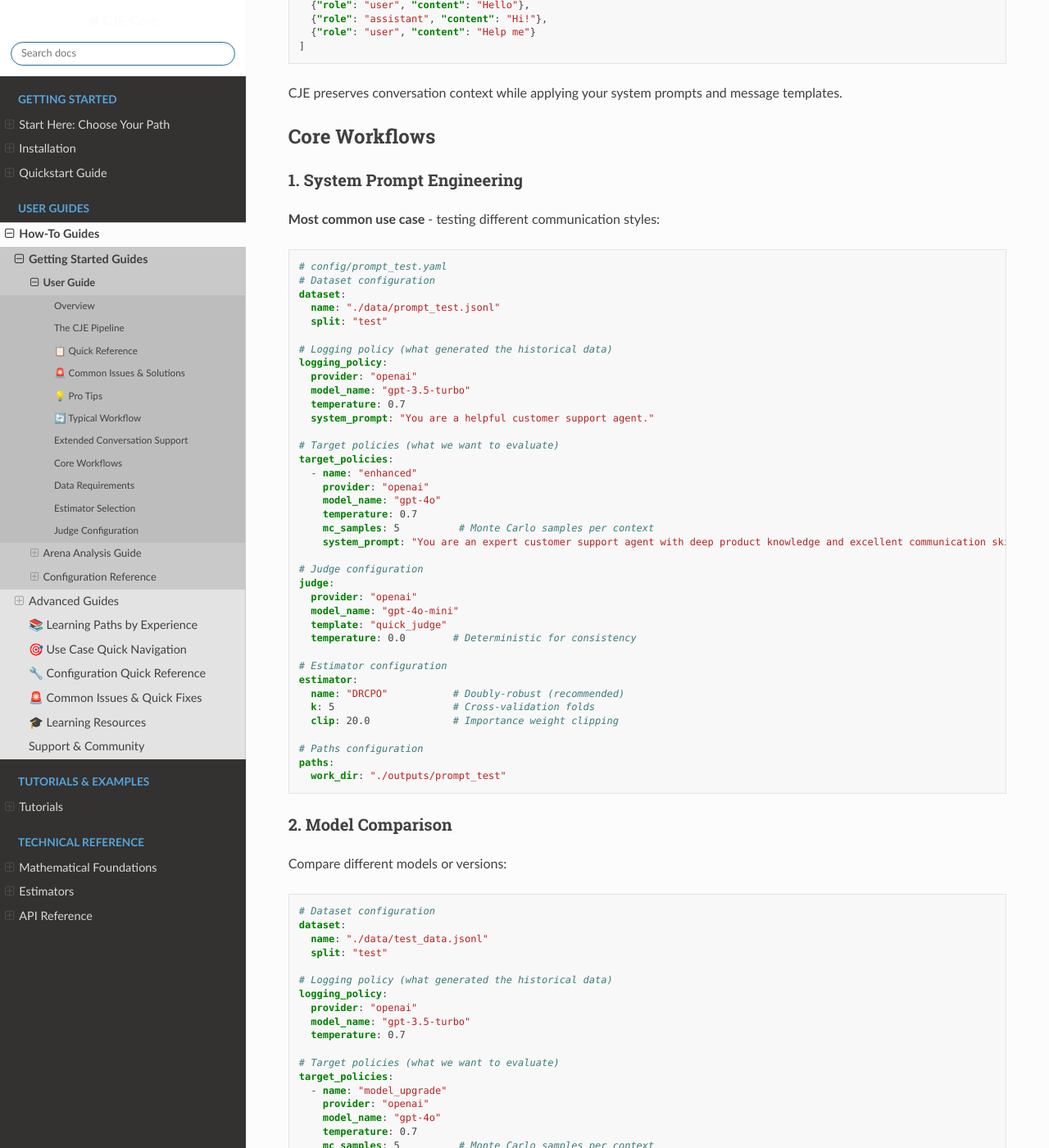
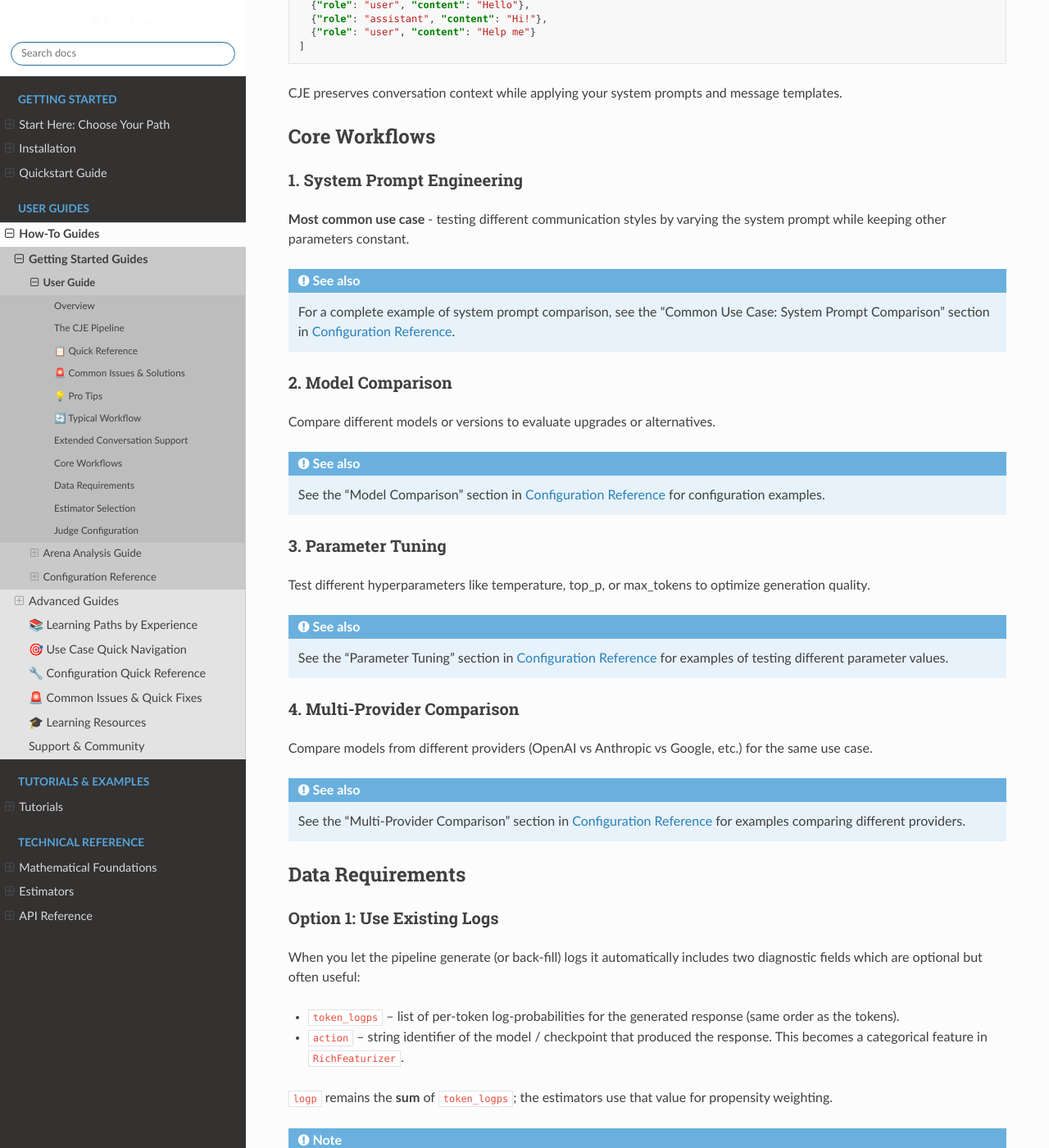
Before and after one commit to fondutech/causal-judge-evaluation, a Sphinx documentation site: the page built from docs/guides/user_guide.rst, in a window 1280 px wide and 1400 px high, scrolled down 3746 px. Shown: the whole window at 82% size. Built offline with Sphinx 7.4.7 and the Read the Docs theme 3.1.0, drawn with Linux system fonts in a browser that asks for light colours; pages that are not in the unit, such as notebooks, are missing from menus; some of the changed text lies outside the part shown.

Commit message:
Reorganize documentation for better structure and clarity
Major improvements:
1. Removed duplicate configuration examples from quickstart, user_guide, and custom_components
   - All configuration examples now centralized in configuration_reference.rst
   - Other guides link to it instead of duplicating content

2. Reorganized documentation structure:
   - Moved teacher_forcing.rst to docs/developer/ (too technical for general guides)
   - Moved oracle_analysis.rst to docs/guides/validation/ (specialized topic)
   - Removed auto-generated API docs for test fixtures and mocks (11 files)

3. Updated all cross-references to reflect new locations

4. Simplified configuration examples in guides:
   - Replaced full configs with minimal examples and links
   - Removed redundant policy configurations
   - Focused each guide on its specific topic

This makes the documentation more maintainable and easier to navigate,
with clear separation between user guides and developer documentation.

🤖 Generated with [Claude Code](https://claude.ai/code)

Co-Authored-By: Claude <noreply@anthropic.com>

```diff
--- a/docs/guides/configuration_reference.rst
+++ b/docs/guides/configuration_reference.rst
@@ -190,7 +190,7 @@ CJE supports the following providers for models and judges:
      - None (testing only)
 
 .. important::
-   **Teacher Forcing Support**: Only ``fireworks`` (confirmed) and ``together`` (unconfirmed) currently support the completions API required for teacher forcing. Other providers can only use generation-time log probabilities. See :doc:`teacher_forcing` for critical details about log probability consistency.
+   **Teacher Forcing Support**: Only ``fireworks`` (confirmed) and ``together`` (unconfirmed) currently support the completions API required for teacher forcing. Other providers can only use generation-time log probabilities. See :doc:`../developer/teacher_forcing` for critical details about log probability consistency.
 
 📋 Complete Parameter Reference
 ------------------------------
--- a/docs/guides/index.rst
+++ b/docs/guides/index.rst
@@ -33,8 +33,7 @@ Advanced Guides
    :caption: Specialized Topics
 
    weight_processing
-   teacher_forcing
-   oracle_analysis
+   validation/oracle_analysis
    trajectory_methods
    custom_components
 
@@ -53,7 +52,7 @@ Advanced Guides
 
    1. :doc:`arena_analysis` - Large-scale evaluation workflows
    2. :doc:`weight_processing` - Performance optimization and debugging
-   3. :doc:`oracle_analysis` - High-precision validation techniques
+   3. :doc:`validation/oracle_analysis` - High-precision validation techniques
 
 **🔬 Advanced User (1+ months)**
    Need custom solutions or deep technical understanding
--- a/docs/guides/user_guide.rst
+++ b/docs/guides/user_guide.rst
@@ -203,179 +203,34 @@ Core Workflows
 1. System Prompt Engineering
 ~~~~~~~~~~~~~~~~~~~~~~~~~~~~
 
-**Most common use case** - testing different communication styles:
+**Most common use case** - testing different communication styles by varying the system prompt while keeping other parameters constant.
 
-.. code-block:: yaml
-
-   # config/prompt_test.yaml
-   # Dataset configuration
-   dataset:
-     name: "./data/prompt_test.jsonl"
-     split: "test"
-
-   # Logging policy (what generated the historical data)
-   logging_policy:
-     provider: "openai"
-     model_name: "gpt-3.5-turbo"
-     temperature: 0.7
-     system_prompt: "You are a helpful customer support agent."
-
-   # Target policies (what we want to evaluate)
-   target_policies:
-     - name: "enhanced"
-       provider: "openai"
-       model_name: "gpt-4o"
-       temperature: 0.7
-       mc_samples: 5          # Monte Carlo samples per context
-       system_prompt: "You are an expert customer support agent with deep product knowledge and excellent communication skills."
-
-   # Judge configuration
-   judge:
-     provider: "openai"
-     model_name: "gpt-4o-mini"
-     template: "quick_judge"
-     temperature: 0.0        # Deterministic for consistency
-
-   # Estimator configuration
-   estimator:
-     name: "DRCPO"           # Doubly-robust (recommended)
-     k: 5                    # Cross-validation folds
-     clip: 20.0              # Importance weight clipping
-
-   # Paths configuration
-   paths:
-     work_dir: "./outputs/prompt_test"
+.. seealso::
+   For a complete example of system prompt comparison, see the "Common Use Case: System Prompt Comparison" section in :doc:`configuration_reference`.
 
 2. Model Comparison
 ~~~~~~~~~~~~~~~~~~~
 
-Compare different models or versions:
+Compare different models or versions to evaluate upgrades or alternatives.
 
-.. code-block:: yaml
-
-   # Dataset configuration
-   dataset:
-     name: "./data/test_data.jsonl"
-     split: "test"
-
-   # Logging policy (what generated the historical data)
-   logging_policy:
-     provider: "openai"
-     model_name: "gpt-3.5-turbo"
-     temperature: 0.7
-
-   # Target policies (what we want to evaluate)
-   target_policies:
-     - name: "model_upgrade"
-       provider: "openai"
-       model_name: "gpt-4o"
-       temperature: 0.7
-       mc_samples: 5          # Monte Carlo samples per context
-
-   # Judge configuration
-   judge:
-     provider: "openai"
-     model_name: "gpt-4o-mini"
-     template: "quick_judge"
-     temperature: 0.0        # Deterministic for consistency
-
-   # Estimator configuration
-   estimator:
-     name: "DRCPO"           # Doubly-robust (recommended)
-     k: 5                    # Cross-validation folds
-     clip: 20.0              # Importance weight clipping
-
-   # Paths configuration
-   paths:
-     work_dir: "./outputs/model_comparison"
+.. seealso::
+   See the "Model Comparison" section in :doc:`configuration_reference` for configuration examples.
 
 3. Parameter Tuning
 ~~~~~~~~~~~~~~~~~~~
 
-Test hyperparameters:
+Test different hyperparameters like temperature, top_p, or max_tokens to optimize generation quality.
 
-.. code-block:: yaml
-
-   # Dataset configuration
-   dataset:
-     name: "./data/test_data.jsonl"
-     split: "test"
-
-   # Logging policy (what generated the historical data)
-   logging_policy:
-     provider: "openai"
-     model_name: "gpt-4o-mini"
-     temperature: 0.7
-
-   # Target policies (what we want to evaluate)
-   target_policies:
-     - name: "lower_temperature"
-       provider: "openai"
-       model_name: "gpt-4o-mini"
-       temperature: 0.3        # Testing lower temperature
-       mc_samples: 5          # Monte Carlo samples per context
-
-   # Judge configuration
-   judge:
-     provider: "openai"
-     model_name: "gpt-4o-mini"
-     template: "quick_judge"
-     temperature: 0.0        # Deterministic for consistency
-
-   # Estimator configuration
-   estimator:
-     name: "DRCPO"           # Doubly-robust (recommended)
-     k: 5                    # Cross-validation folds
-     clip: 20.0              # Importance weight clipping
-
-   # Paths configuration
-   paths:
-     work_dir: "./outputs/parameter_tuning"
+.. seealso::
+   See the "Parameter Tuning" section in :doc:`configuration_reference` for examples of testing different parameter values.
 
 4. Multi-Provider Comparison
 ~~~~~~~~~~~~~~~~~~~~~~~~~~~~
 
-Compare models from different providers:
+Compare models from different providers (OpenAI vs Anthropic vs Google, etc.) for the same use case.
 
-.. code-block:: yaml
-
-   # Dataset configuration
-   dataset:
-     name: "./data/test_data.jsonl"
-     split: "test"
-
-   # Logging policy (what generated the historical data)
-   logging_policy:
-     provider: "openai"
-     model_name: "gpt-3.5-turbo"
-     temperature: 0.7
-     system_prompt: "You are a helpful assistant."
-
-   # Target policies (what we want to evaluate)
-   target_policies:
-     - name: "claude_alternative"
-       provider: "anthropic"
-       model_name: "claude-3-sonnet-20240229"
-       temperature: 0.7       # Same temperature for fair comparison
-       mc_samples: 5          # Monte Carlo samples per context
-       system_prompt: "You are a helpful assistant."  # Same prompt for fair comparison
-
-   # Judge configuration
-   judge:
-     provider: "openai"
-     model_name: "gpt-4o-mini"
-     template: "quick_judge"
-     temperature: 0.0        # Deterministic for consistency
-
-   # Estimator configuration
-   estimator:
-     name: "DRCPO"           # Doubly-robust (recommended)
-     k: 5                    # Cross-validation folds
-     clip: 20.0              # Importance weight clipping
-
-   # Paths configuration
-   paths:
-     work_dir: "./outputs/provider_comparison"
+.. seealso::
+   See the "Multi-Provider Comparison" section in :doc:`configuration_reference` for examples comparing different providers.
 
 Data Requirements
 -----------------
```
Also changed, not shown: other parts of docs/guides/user_guide.rst (+1 -1 lines), docs/api/generated/cje.testing.fixtures.configs.rst (deleted, +0 -30 lines), docs/api/generated/cje.testing.fixtures.data.rst (deleted, +0 -28 lines), docs/api/generated/cje.testing.fixtures.rst (deleted, +0 -53 lines), docs/api/generated/cje.testing.fixtures.scenarios.rst (deleted, +0 -42 lines), docs/api/generated/cje.testing.integration.rst (deleted, +0 -35 lines), docs/api/generated/cje.testing.mocks.dataset.rst (deleted, +0 -22 lines), docs/api/generated/cje.testing.mocks.judges.rst (deleted, +0 -22 lines), docs/api/generated/cje.testing.mocks.multi_target_sampler.rst (deleted, +0 -21 lines), docs/api/generated/cje.testing.mocks.policy_runners.rst (deleted, +0 -21 lines), docs/api/generated/cje.testing.mocks.rst (deleted, +0 -27 lines), docs/api/generated/cje.testing.rst (deleted, +0 -65 lines), docs/guides/custom_components.rst (+6 -26 lines), docs/quickstart.rst (+13 -30 lines), 2 more files.
